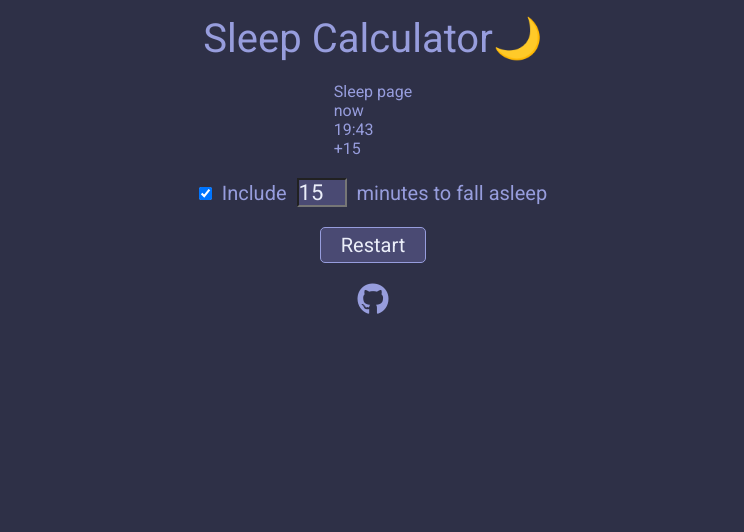
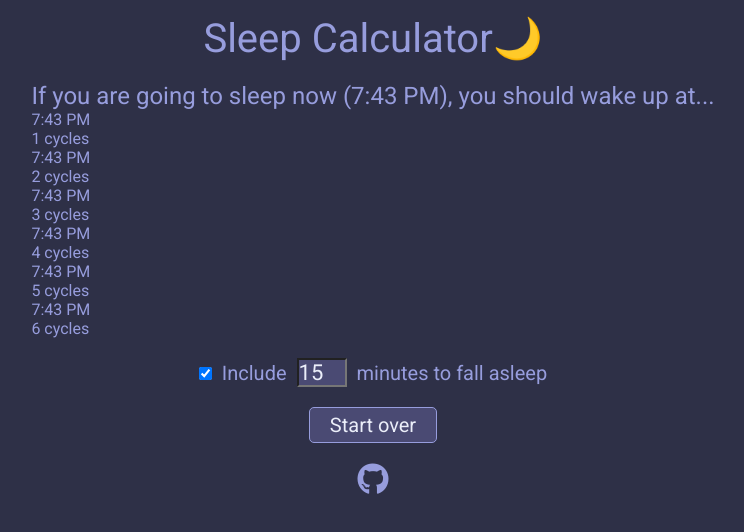
Before and after one commit to robsassack/sleep-calc-react, a React (Vite) app: page / in a window 1280 px wide. Both pictures are taken after a click on the button "Sleep now". Shown: the top 532 px of the page, without its empty margins (267-1011 px from the left). Built offline with nearby package versions, Linux system fonts and the light colour scheme.

Commit message:
Started sleep results page

```diff
--- a/src/App.tsx
+++ b/src/App.tsx
@@ -62,7 +62,7 @@ function App() {
       </div>
       {!startMenu && (
         <div className='App--restart'>
-          <button onClick={() => setStartMenu(true)}>Restart</button>
+          <button onClick={() => setStartMenu(true)}>Start over</button>
         </div>
       )}
       <div className='App--footer'>
--- a/src/components/FormPage/FormPage.tsx
+++ b/src/components/FormPage/FormPage.tsx
@@ -9,17 +9,18 @@ function FormPage(props: any) {
     if (mode === "now") {
       // get current time
       const now = new Date();
-      const time = `${now.getHours()}:${now.getMinutes()}`;
+      const hours = now.getHours();
+      const minutes = now.getMinutes();
+      let minutesString = minutes.toString();
+      if (minutes < 10) minutesString = "0" + minutes.toString();
+      const time = `${hours}:${minutesString}`;
       props.setSleep({ mode: "now", time });
-      console.log("Sleep now");
     } else if (mode === "wake") {
       if (wakeTime === "") return;
       props.setSleep({ mode: "wake", time: wakeTime });
-      console.log("Wake at", wakeTime);
     } else if (mode === "sleep") {
       if (sleepTime === "") return;
       props.setSleep({ mode: "sleep", time: sleepTime });
-      console.log("Sleep at", sleepTime);
     }
     props.setStartMenu(false);
   };
--- /dev/null
+++ b/src/components/SleepPage/SleepPage.css
@@ -0,0 +1,3 @@
+.sleep--text {
+  font-size: 1.5em;
+}
--- a/src/components/SleepPage/SleepPage.tsx
+++ b/src/components/SleepPage/SleepPage.tsx
@@ -1,13 +1,81 @@
+import "./SleepPage.css";
+
 function SleepPage(props: any) {
   let extraSleep = 0;
   if (props.addSleep) extraSleep = props.fallAsleep;
 
-  return <div className='sleep'>
-    Sleep page
-    <p>{props.sleep.mode}</p>
-    <p>{props.sleep.time}</p>
-    <p>+{extraSleep}</p>
-  </div>;
+  const formatTime = (time: string) => {
+    // convert 24h to 12h
+    const timeArr = time.split(":");
+    let hours = parseInt(timeArr[0]);
+    let minutes = timeArr[1];
+    let ampm = "AM";
+    if (hours > 12) {
+      hours -= 12;
+      ampm = "PM";
+    }
+    // if (Number(minutes) < 10) minutes = "0" + minutes;
+    return `${hours}:${minutes} ${ampm}`;
+  };
+
+  const sleepTimes = Array(6)
+    .fill(0)
+    .map((_, i) => {
+      // let hours = 0;
+      // let minutes = 0;
+      // if (props.sleep.mode === "now") {
+      //   // hours = 8 + i;
+      //   // minutes = extraSleep;
+      // } else if (props.sleep.mode === "wake") {
+      //   // hours = 8 + i - parseInt(props.sleep.time.split);
+      //   // minutes = extraSleep - parseInt(props.sleep.time);
+      // } else if (props.sleep.mode === "sleep") {
+      //   // hours = 8 + i - parseInt(props.sleep.time.split(":")[0]);
+      //   // minutes = extraSleep - parseInt(props.sleep.time.split(":")[1]);
+      // }
+      // if (minutes < 0) {
+      //   hours -= 1;
+      //   minutes += 60;
+      // }
+      // if (hours < 0) hours += 24;
+      return (
+        <div className='sleep--list-item'>
+          {/* {formatTime(`${hours}:${minutes}`)} */}
+          <div className="sleep--item-time">
+            {formatTime(props.sleep.time)}
+          </div>
+          <div className="sleep--item-cycles">
+            {i + 1} cycles
+          </div>
+        </div>
+      );
+    });
+
+  return (
+    <div className='sleep'>
+      <div className='sleep--text'>
+        {(props.sleep.mode === "now" &&
+          "If you are going to sleep now (" +
+            formatTime(props.sleep.time) +
+            "), you should wake up at...") ||
+          (props.sleep.mode === "wake" &&
+            "If you are waking up at " +
+              formatTime(props.sleep.time) +
+              ", you should go to sleep at...") ||
+          (props.sleep.mode === "sleep" &&
+            "If you are going to sleep at " +
+              formatTime(props.sleep.time) +
+              ", you should wake up at...")}
+      </div>
+      <div className='sleep--list'>{sleepTimes}</div>
+
+      {/* {props.sleep.mode === "wake" && <p>{props.sleep.time}</p>}
+      {props.sleep.mode === "sleep" && <p>{props.sleep.time}</p>}
+      <p>{props.sleep.mode}</p>
+      <p>{props.sleep.time}</p>
+      <p>+{extraSleep}</p> */}
+    </div>
+  );
 }
 
 export default SleepPage;
```
